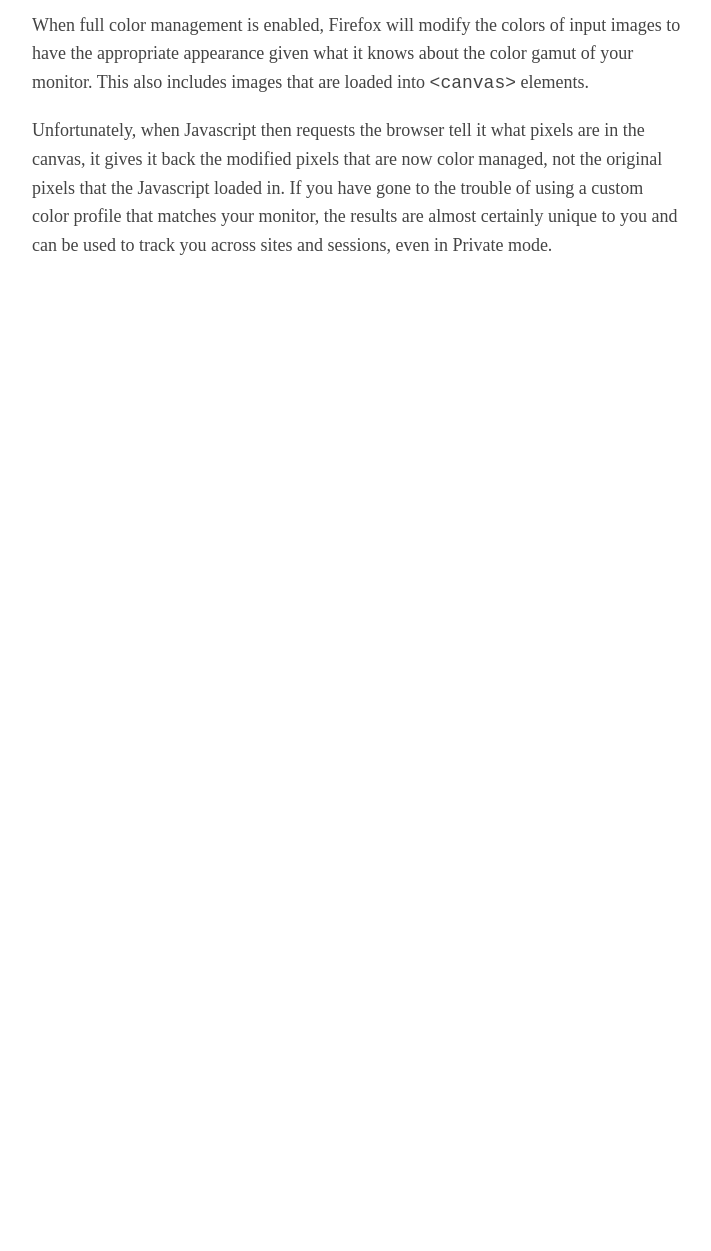
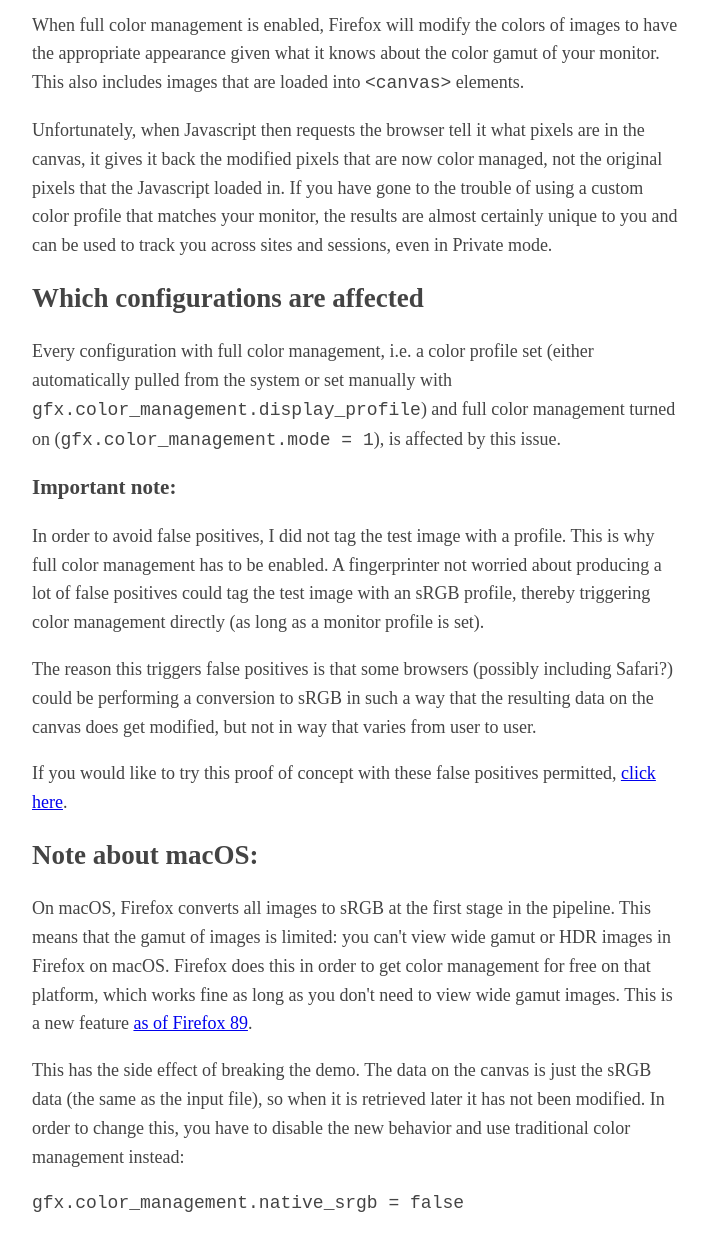
Before and after one commit to afontenot/firefox-fingerprinter, a plain HTML site: page index.html in a window 1280 px wide. Shown: the part 553-1804 px from the top of the page, without its empty margins (283-994 px from the left). Before the commit the page ends 853 px from the top, so only its background shows below. Drawn offline with Linux system fonts and the light colour scheme.

Commit message:
add to description and add a version allowing false positives

```diff
--- a/canvas.js
+++ b/canvas.js
@@ -41,7 +41,7 @@
     desc.appendChild(explain);
 }
 
-const url = "palette.png";
+const url = canvas.getAttribute("data");
 const im = new Image();
 im.src = url;
 im.onload = function() {
--- a/index.html
+++ b/index.html
@@ -27,14 +27,14 @@
                    if you have full color management enabled.</aside>
         </header>
         <div style="margin: 10px; display: flex;">
-            <canvas id="canvas" style="margin: auto;">You need a browser recent
-            enough to support the canvas element and enable Javascript to use
-            this page.</canvas>
+            <canvas id="canvas" style="margin: auto;" data="palette.png">
+            You need a browser recent enough to support the canvas element
+            and enable Javascript to use this page.</canvas>
         </div>
         <div id="description" style="display: inline-grid;"></div>
         <h2>How it works</h2>
         <p>When full color management is enabled, Firefox will modify the colors
-           of input images to have the appropriate appearance given what it knows
+           of images to have the appropriate appearance given what it knows
            about the color gamut of your monitor. This also includes images that
            are loaded into <code>&lt;canvas&gt;</code> elements.</p>
         <p>Unfortunately, when Javascript then requests the browser tell it what
@@ -44,4 +44,35 @@
            profile that matches your monitor, the results are almost certainly
            unique to you and can be used to track you across sites and sessions,
            even in Private mode.</p>
+        <h2>Which configurations are affected</h2>
+        <p>Every configuration with full color management, i.e. a color profile
+        set (either automatically pulled from the system or set manually with
+        <code>gfx.color_management.display_profile</code>) and full color
+        management turned on (<code>gfx.color_management.mode = 1</code>), is
+        affected by this issue.</p>
+        <h3>Important note:</h3>
+        <p>In order to avoid false positives, I did not tag the test image with
+        a profile. This is why full color management has to be enabled. A
+        fingerprinter not worried about producing a lot of false positives could
+        tag the test image with an sRGB profile, thereby triggering color
+        management directly (as long as a monitor profile is set).</p>
+        <p>The reason this triggers false positives is that some browsers
+        (possibly including Safari?) could be performing a conversion to
+        sRGB in such a way that the resulting data on the canvas does get
+        modified, but not in way that varies from user to user.</p>
+        <p>If you would like to try this proof of concept with these false
+        positives permitted, <a href="falsepositives.html">click here</a>.</p>
+        <h2>Note about macOS:</h3>
+        <p>On macOS, Firefox converts all images to sRGB at the first stage in
+        the pipeline. This means that the gamut of images is limited: you can't
+        view wide gamut or HDR images in Firefox on macOS. Firefox does this in
+        order to get color management for free on that platform, which works fine
+        as long as you don't need to view wide gamut images. This is a new feature
+        <a href="https://www.mozilla.org/en-US/firefox/89.0/releasenotes/">
+            as of Firefox 89</a>.</p>
+        <p>This has the side effect of breaking the demo. The data on the canvas
+        is just the sRGB data (the same as the input file), so when it is
+        retrieved later it has not been modified. In order to change this, you
+        have to disable the new behavior and use traditional color management
+        instead:<pre>gfx.color_management.native_srgb = false</pre></p>
     </body>
```
Also changed, not shown: falsepositives.html (added, +35 -0 lines), palette_srgb.png (added).
